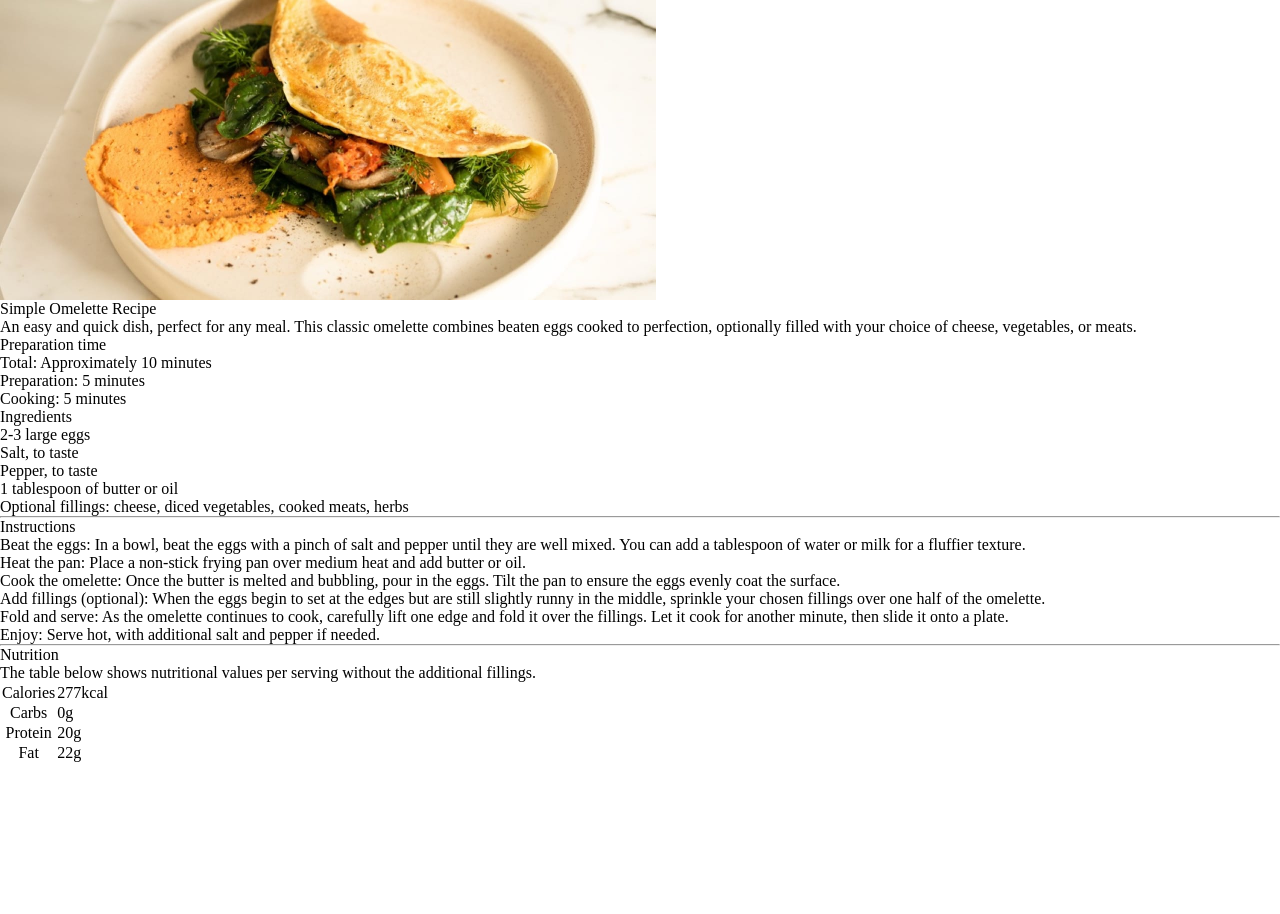
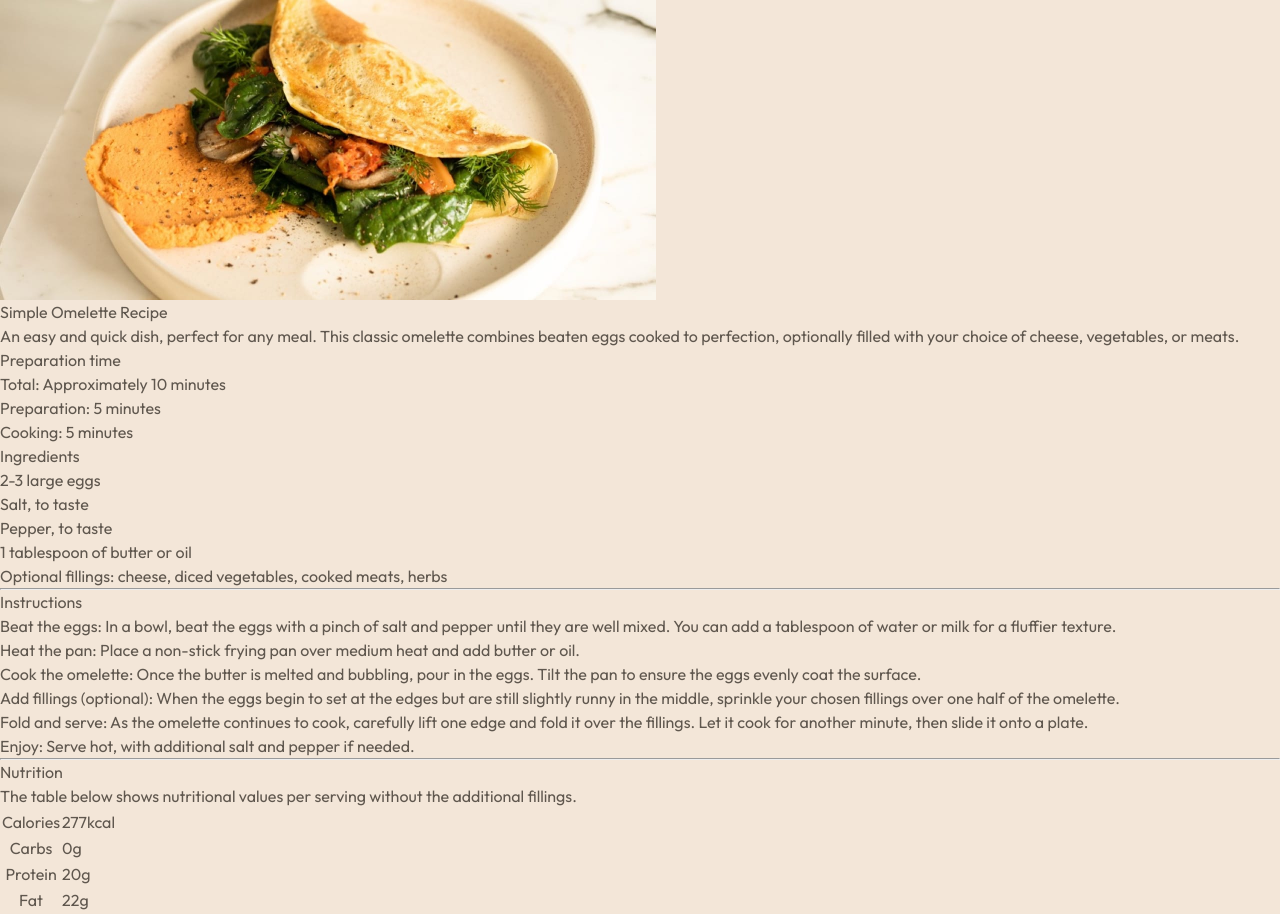
Before and after one commit to dionysia-lemonaki/recipe-page, a website: page index.html in a window 1280 px wide. Before the commit the page ends 800 px from the top, so only its background shows below. Drawn offline with Linux system fonts and the light colour scheme.

Commit message:
Add global styles

```diff
--- a/style.css
+++ b/style.css
@@ -85,3 +85,12 @@ img {
   display: block;
   max-width: 100%;
 }
+
+body {
+  background-color: var(--bg-body);
+  color: var(--clr-text-body);
+  font-family: var(--ff-sans);
+  font-size: var(--fs-base);
+  font-weight: var(--fw-normal);
+  line-height: var(--lh-base);
+}
```
